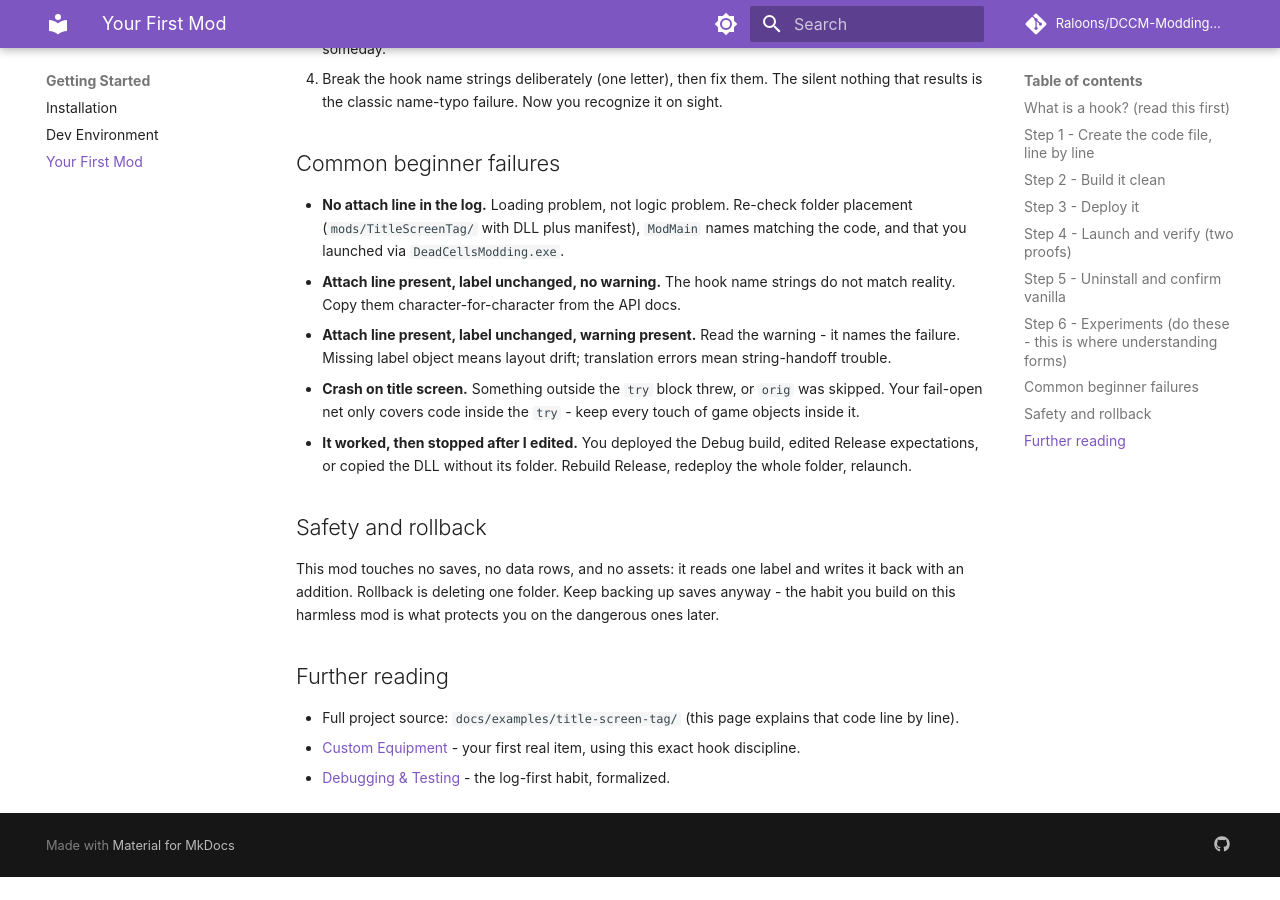
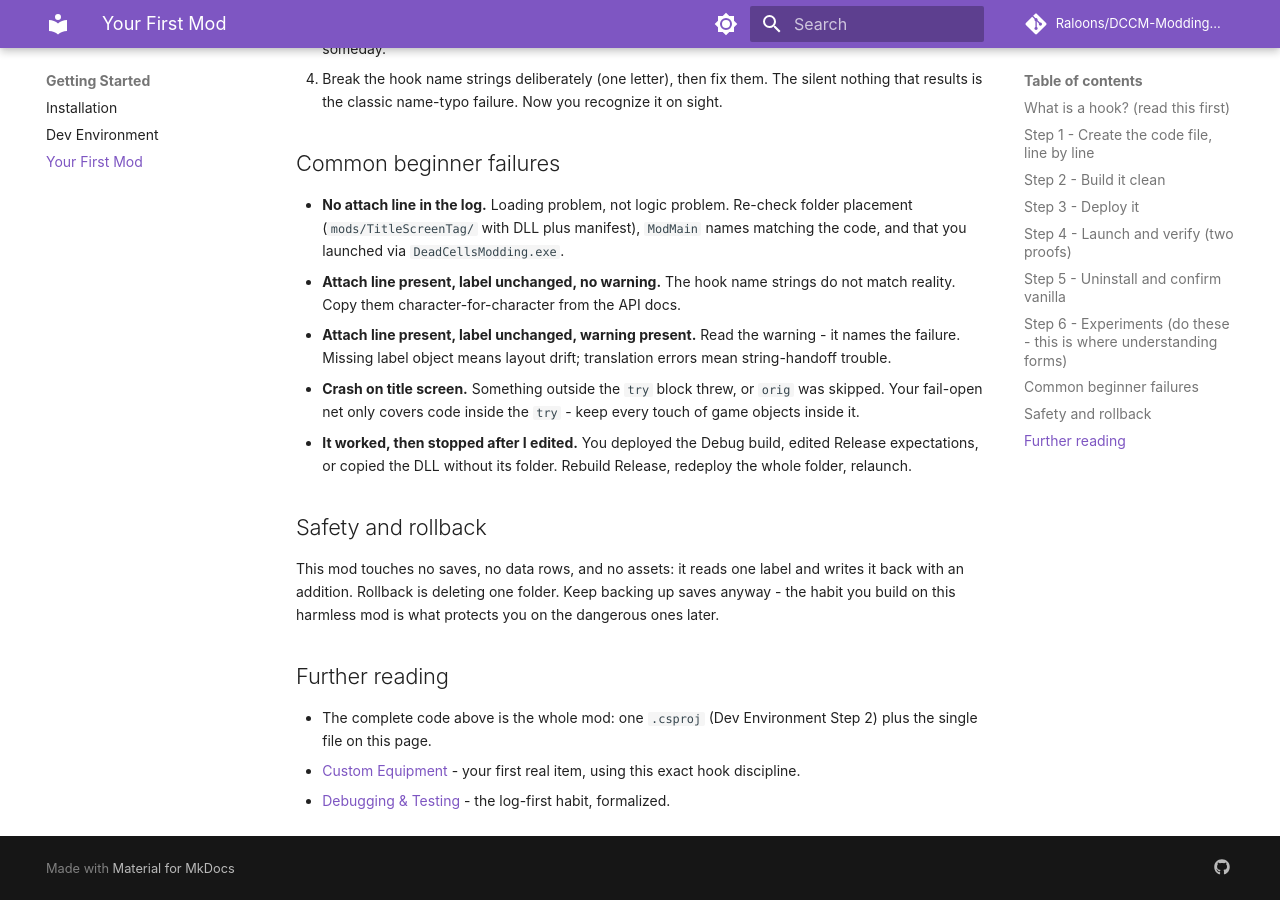
Before and after one commit to Raloons/DCCM-Modding-Handbook, an MkDocs documentation site: the page built from docs/getting-started/03-first-mod.md, in a window 1280 px wide and 900 px high, scrolled down 4090 px. Built offline with MkDocs 1.6.1 and Material for MkDocs 9.7.7, drawn with Linux system fonts in a browser that asks for light colours; comment, search, counter and statistics services are not loaded; before the commit the page ends 4967 px from its top, so only the background shows below that.

Commit message:
Remove examples page and its folder; fix references

```diff
--- a/docs/getting-started/03-first-mod.md
+++ b/docs/getting-started/03-first-mod.md
@@ -139,6 +139,6 @@ This mod touches no saves, no data rows, and no assets: it reads one label and w
 
 ## Further reading
 
-- Full project source: `docs/examples/title-screen-tag/` (this page explains that code line by line).
+- The complete code above is the whole mod: one `.csproj` (Dev Environment Step 2) plus the single file on this page.
 - [Custom Equipment](../custom-equipment/index.md) - your first real item, using this exact hook discipline.
 - [Debugging & Testing](../debugging-testing/index.md) - the log-first habit, formalized.
--- a/mkdocs.yml
+++ b/mkdocs.yml
@@ -62,8 +62,6 @@ nav:
       - Installation: getting-started/01-installation.md
       - Dev Environment: getting-started/02-dev-environment.md
       - Your First Mod: getting-started/03-first-mod.md
-  - Examples:
-      - TitleScreenTag Overview: examples/title-screen-tag/README.md
   - Custom Equipment: custom-equipment/index.md
   - Animations & VFX: animations-vfx/index.md
   - Gameplay Mods: gameplay-mods/index.md
```
Also changed, not shown: README.md (+6 -7 lines), docs/examples/title-screen-tag/README.md (deleted, +0 -10 lines), docs/index.md (+0 -1 lines), 2 other files.
